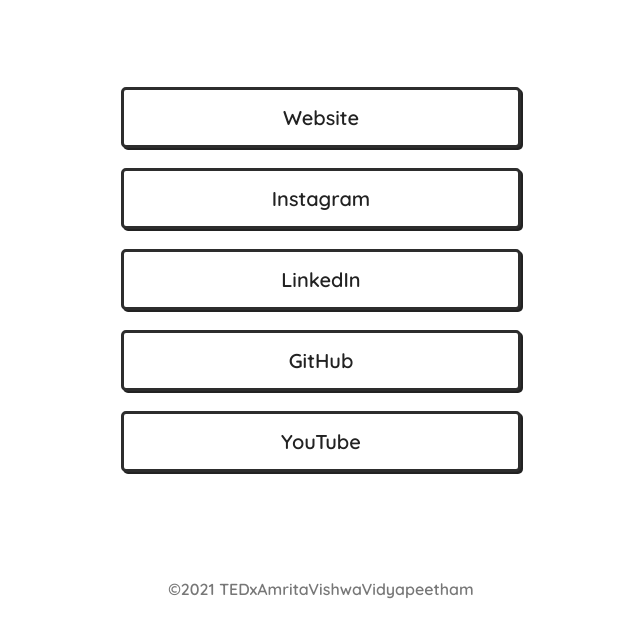
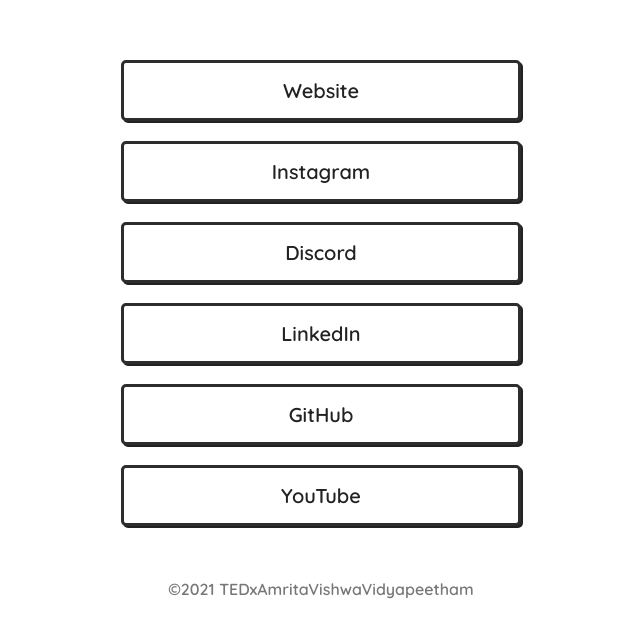
Before and after one commit to TEDxAmritaVishwaVidyapeetham/links, a plain HTML site: page index.html in a window 1280 px wide. Shown: the part 176-800 px from the top of the page, without its empty margins (319-959 px from the left). Drawn offline with Linux system fonts and the light colour scheme.

Commit message:
Added discord link (#1)

```diff
--- a/index.html
+++ b/index.html
@@ -133,7 +133,13 @@
         target="_blank"
         href="https://www.instagram.com/tedxamritavishwavidyapeetham/"
       >
-        Instagram
+      Instagram
+      </a>
+      <a
+        target="_blank"
+        href="https://discord.gg/qSRKQr3GDa"
+      >
+        Discord
       </a>
       <a
         target="_blank"
```
